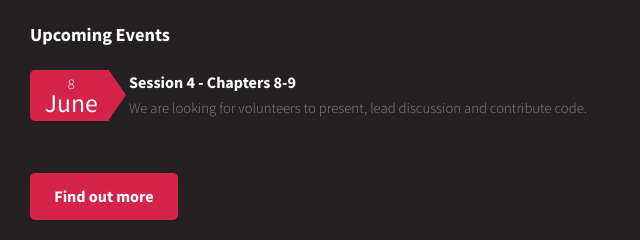
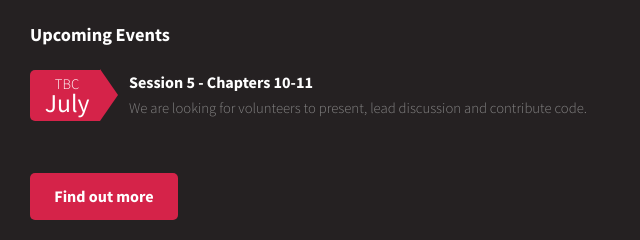
Before and after one commit to Technical-Incerto-Reading-Club/technical-incerto-reading-club, a plain HTML site: page index.html in a window 1280 px wide. Shown: the part 2292-2532 px from the top of the page, 0-640 px from the left. Drawn offline with Linux system fonts and the light colour scheme; files whose address does not match are found by name.

Commit message:
Update upcoming event to July TBC

```diff
--- a/index.html
+++ b/index.html
@@ -296,8 +296,8 @@
                         </header>
                         <ul class="dates">
                             <li>
-                                <span class="date">8  <strong>June</strong></span>
-                                <h3><a href="https://www.meetup.com/global-technical-incerto-reading-club/">Session 4 - Chapters 8-9</a></h3>
+                                <span class="date">TBC  <strong>July</strong></span>
+                                <h3><a href="https://www.meetup.com/global-technical-incerto-reading-club/">Session 5 - Chapters 10-11</a></h3>
                                 <p> We are looking for volunteers to present, lead discussion and contribute code.</p>
                             </li>
                         </ul>
```
